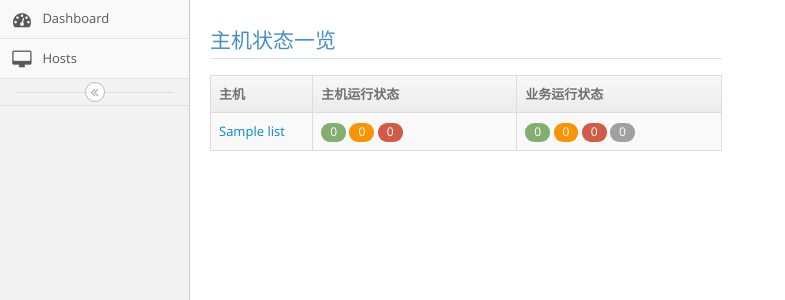
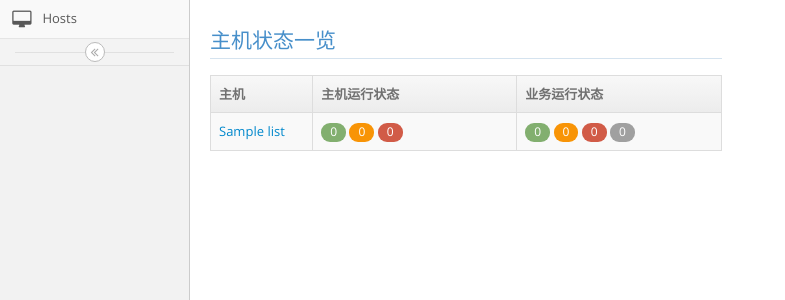
Before and after one commit to GongSong/BigoM, a Flask app: page /host/hostlist in a window 1280 px wide. Shown: the part 45-345 px from the top of the page, without its empty margins (0-785 px from the left). Run offline with Flask 2, Linux system fonts and the light colour scheme; tables that the repository leaves empty hold one stand-in row (values such as "Sample post"); data that the repository does not hold is empty; some libraries are stand-ins or nearby versions.

```diff
--- a/app/templates/host/hostlist.html
+++ b/app/templates/host/hostlist.html
@@ -57,13 +57,6 @@
 		<div class="main-container container-fluid">
 			<div class="sidebar" id="sidebar">
 				<ul class="nav nav-list">
-					<li>
-						<a href="index">
-							<i class="icon-dashboard"></i>
-							<span class="menu-text"> Dashboard </span>
-						</a>
-					</li>
-
 					<li>
 						<a href="hostlist">
 							<i class="icon-desktop"></i>
```
Also changed, not shown: app/templates/host/hostdetail.html (+0 -7 lines).
